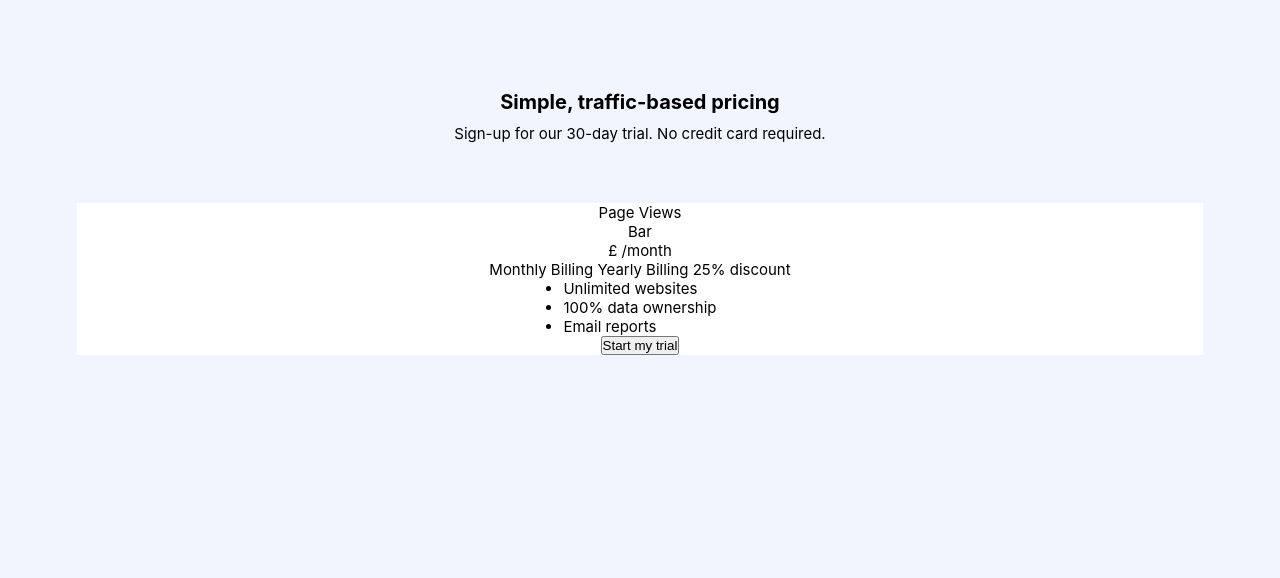
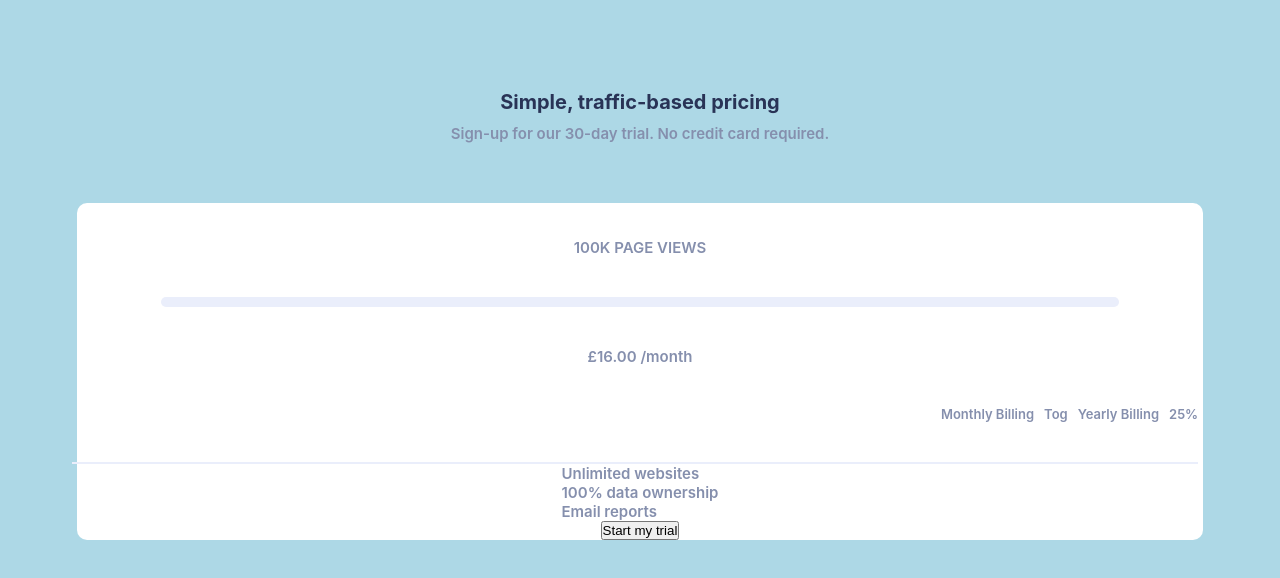
Before and after one commit to TheThomasY/Pricing-Component, a Next.js app: page / in a window 1280 px wide. Shown: the top 578 px of the page. Built offline with nearby package versions, Linux system fonts and the light colour scheme.

Commit message:
styles: rough layout of card top section done

```diff
--- a/components/Card.js
+++ b/components/Card.js
@@ -4,12 +4,20 @@ import React from 'react';
 import styled from 'styled-components';
 
 export default function Card() {
+  let views = '100k';
+  let price = '16.00';
+
   return (
     <StyledCard>
-      <p>Page Views</p>
-      <p>Bar</p>
-      <p>£ /month</p>
-      <p>Monthly Billing Yearly Billing 25% discount</p>
+      <ViewCount>{views} Page Views</ViewCount>
+      <Bar></Bar>
+      <Price>£{price} /month</Price>
+      <BillingRow>
+        <p>Monthly Billing</p>
+        <div>Tog</div>
+        <p>Yearly Billing</p>
+        <p>25%</p>
+      </BillingRow>
       <ul>
         <li>Unlimited websites</li>
         <li>100% data ownership</li>
@@ -25,5 +33,35 @@ const StyledCard = styled.div`
   display: flex;
   flex-direction: column;
   align-items: center;
+  border-radius: 1rem;
   background-color: ${(props) => props.theme.colors.cardBg};
 `;
+
+const ViewCount = styled.p`
+  margin-top: 3.5rem;
+  text-transform: uppercase;
+`;
+
+const Bar = styled.div`
+  margin-top: 4rem;
+  width: 85%;
+  height: 1rem;
+  border-radius: 1rem;
+  background-color: ${({ theme }) => theme.colors.sliderEmpty}; ;
+`;
+
+const Price = styled.p`
+  margin-top: 4rem;
+`;
+
+const BillingRow = styled.div`
+  width: 100%;
+  margin-top: 4rem;
+  margin-right: 1rem;
+  padding-bottom: 4rem;
+  border-bottom: 2px solid ${({ theme }) => theme.colors.sliderEmpty};
+  font-size: 1.3rem;
+  display: flex;
+  justify-content: flex-end;
+  gap: 1rem;
+`;
--- a/components/Header.js
+++ b/components/Header.js
@@ -19,6 +19,7 @@ const StyledHeader = styled.header`
 
 const Title = styled.h1`
   font-size: 2rem;
+  color: ${(props) => props.theme.colors.ctaBg};
 `;
 
 const Para = styled.p`
--- a/pages/_app.js
+++ b/pages/_app.js
@@ -37,7 +37,11 @@ const GlobalStyle = createGlobalStyle`
     margin: 0;
     font-family: -apple-system, BlinkMacSystemFont, Segoe UI, Roboto, Oxygen,
       Ubuntu, Cantarell, Fira Sans, Droid Sans, Helvetica Neue, sans-serif;
-    background-color:  #f1f5fe;
+    font-weight: 600;
+    color: hsl(225, 20%, 60%);
+    background-color:  hsl(230, 100%, 99%);
+    background-color:  lightblue;
+    /* REMOVE THIS */
 }
 
 html {
@@ -53,6 +57,10 @@ a {
   text-decoration: none;
 }
 
+ul {
+  list-style-type: none;
+}
+
 * {
   padding: 0;
   margin: 0;
```
